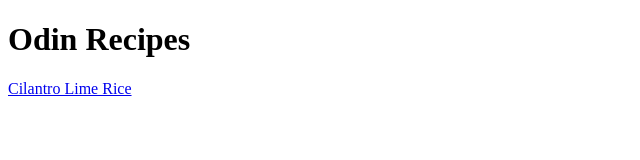
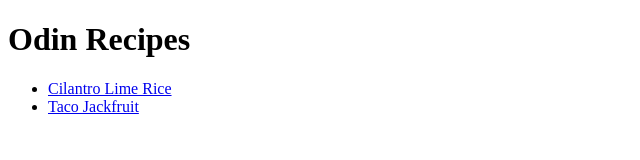
Before and after one commit to mgrier87/odin-recipes, a plain HTML site: page index.html in a window 1280 px wide. Shown: the whole page, without its empty margins (0-640 px from the left). Drawn offline with Linux system fonts and the light colour scheme.

Commit message:
create link to jackfruit recipe on homepage

```diff
--- a/index.html
+++ b/index.html
@@ -6,8 +6,10 @@
 </head>
 <body>
     <h1>Odin Recipes</h1>
-    <a href="./recipes/lime-rice.html">Cilantro Lime Rice</a>
-
+    <ul>
+    <li><a href="./recipes/lime-rice.html">Cilantro Lime Rice</a></li>
+    <li><a href="jackfruit.html">Taco Jackfruit</a> </li>
+    </ul>
 </body>
 
 </html>
```
